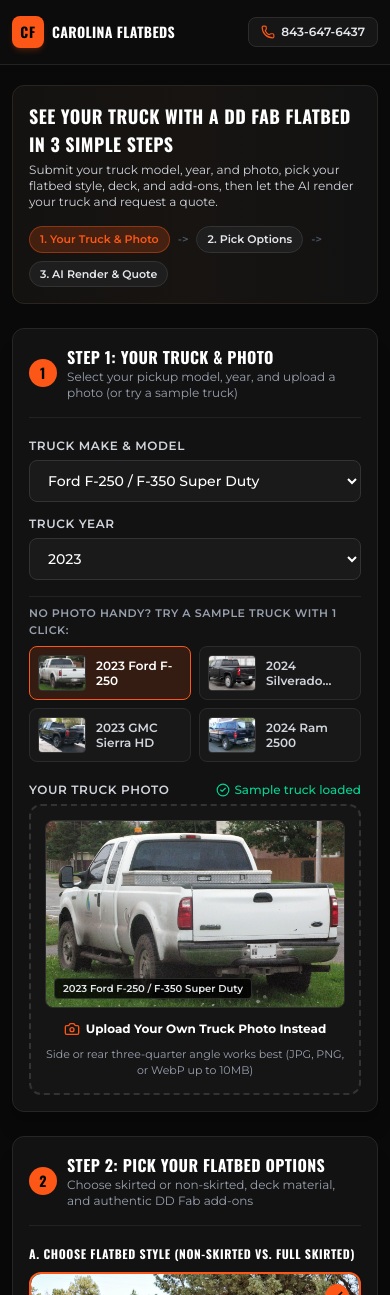
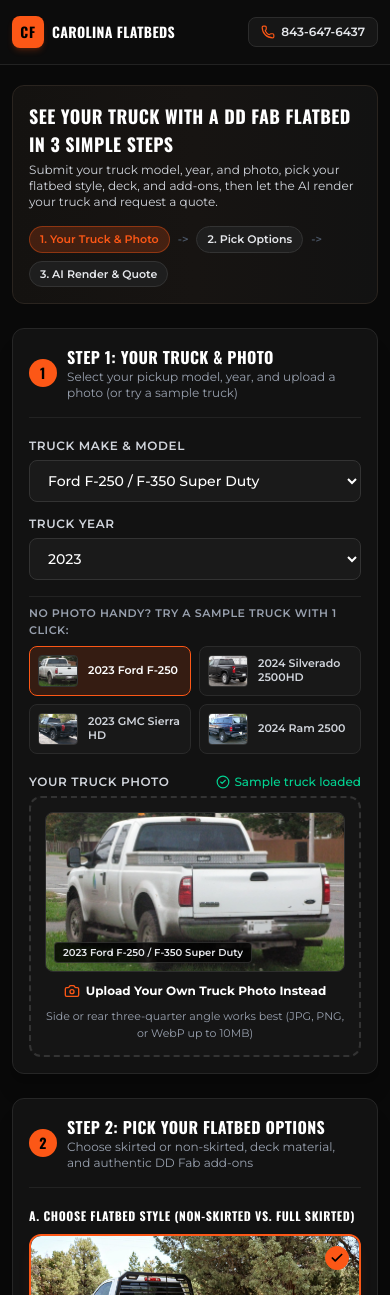
Before and after one commit to taieddie/carolina-flatbeds-configurator, a React (Vite) app: page / in a window 390 px wide. Shown: the top 1295 px of the page. Built offline with nearby package versions, Linux system fonts and the light colour scheme.

Commit message:
Tighten Step 1 internal vertical alignment and mobile sample truck pills

```diff
--- a/src/App.tsx
+++ b/src/App.tsx
@@ -1116,9 +1116,9 @@ export default function App() {
               <Truck className="w-5 h-5 text-[#FC5716] shrink-0 hidden sm:block" />
             </div>
 
-            <div className="grid grid-cols-1 md:grid-cols-12 gap-5 items-stretch">
+            <div className="grid grid-cols-1 md:grid-cols-12 gap-5 items-start">
               {/* Left 7 Cols inside Step 1: Truck Make/Model, Year & Sample Truck Quick-Picks */}
-              <div className="md:col-span-7 flex flex-col justify-between space-y-4">
+              <div className="md:col-span-7 flex flex-col space-y-4">
                 <div>
                   {/* Truck Make/Model & Year Dropdowns */}
                   <div className="grid grid-cols-1 sm:grid-cols-3 gap-3.5">
@@ -1282,9 +1282,9 @@ export default function App() {
                           <img
                             src={sample.beforeImage}
                             alt={sample.label}
-                            className="w-12 h-9 rounded object-cover shrink-0 border border-[#333333]"
+                            className="w-10 h-8 sm:w-12 sm:h-9 rounded object-cover shrink-0 border border-[#333333]"
                           />
-                          <span className="text-xs font-semibold leading-tight line-clamp-2">
+                          <span className="text-[11px] sm:text-xs font-semibold leading-tight">
                             {sample.shortLabel}
                           </span>
                         </button>
@@ -1339,7 +1339,7 @@ export default function App() {
                   />
 
                   {uploadedImage ? (
-                    <div className="relative aspect-[16/10] w-full rounded-lg overflow-hidden border border-[#2e2e2e] bg-[#0a0a0a] mb-3">
+                    <div className="relative h-40 sm:h-44 w-full rounded-lg overflow-hidden border border-[#2e2e2e] bg-[#0a0a0a] mb-2.5">
                       <img
                         src={uploadedImage}
                         alt="Selected pickup truck"
@@ -1350,7 +1350,7 @@ export default function App() {
                       </span>
                     </div>
                   ) : (
-                    <div className="aspect-[16/10] w-full rounded-lg border border-[#2a2a2a] bg-[#111111] flex flex-col items-center justify-center mb-3 p-4">
+                    <div className="h-40 sm:h-44 w-full rounded-lg border border-[#2a2a2a] bg-[#111111] flex flex-col items-center justify-center mb-2.5 p-4">
                       <ImageIcon className="w-8 h-8 text-gray-500 mb-1.5" />
                       <span className="text-xs text-gray-400 font-medium">
                         No truck photo selected
```
